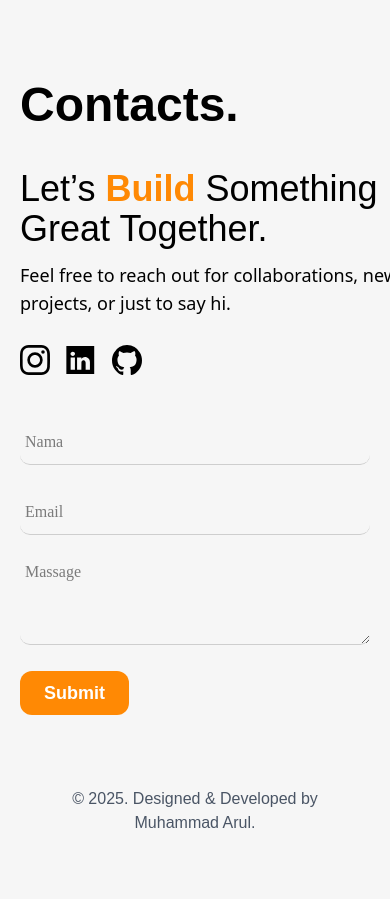
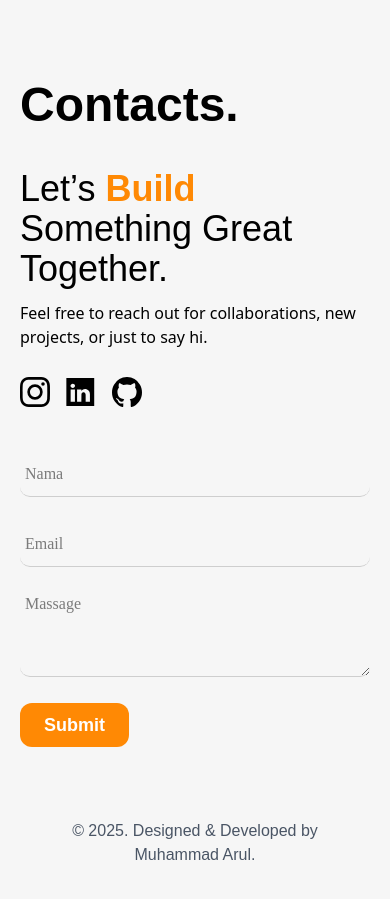
Before and after one commit to MhmmadArul/arul-portofolio, a website: page index.html in a window 390 px wide. Shown: the part 3260-4159 px from the top of the page. Before the commit the page ends 4127 px from the top, so only its background shows below. Drawn offline with Linux system fonts and the light colour scheme.

Commit message:
responsive design

```diff
--- a/index.html
+++ b/index.html
@@ -82,12 +82,12 @@
             <div class="mt-[100px] xl:py-15 xl:px-24 px-5">
                 <h1 class="font-Konkhmer font-semibold text-5xl xl:text-6xl">Contacts.</h1>
                 <div class="flex flex-col xl:flex-row xl:gap-6">
-                    <div class="w-sm xl:w-5xl">
+                    <div class="xl:w-5xl">
                         <h3 class="mt-10 text-4xl xl:text-6xl font-KoHo">Let’s <span
                                 class="text-orange-400 font-Konkhmer font-semibold">Build</span> Something
                             Great Together.
                         </h3>
-                        <h5 class="text-lg xl:text-xl w-sm xl:w-full mt-3">Feel free to reach out for collaborations,
+                        <h5 class="text-md xl:text-xl w-sm xl:w-full mt-3">Feel free to reach out for collaborations,
                             new
                             projects,
                             or just
```
Also changed, not shown: src/output.css.
